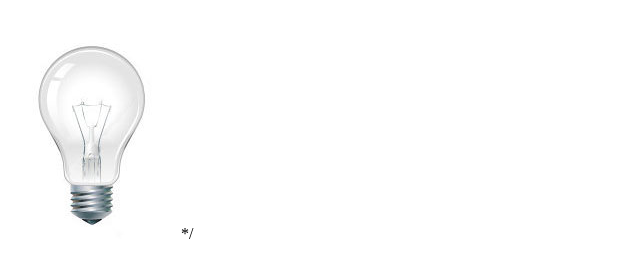
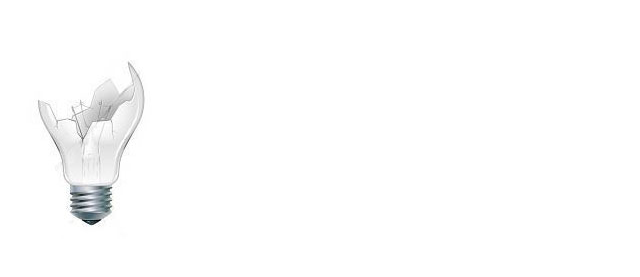
Before and after one commit to luizcv1/primeiro-comando-em-js, a plain HTML site: page primeiros comandos em JS/file/index.html in a window 1280 px wide. Both pictures are taken after a click on the picture 92 px from the left and 189 px from the top of the page. Shown: the part 61-338 px from the top of the page, without its empty margins (0-640 px from the left). Drawn offline with Linux system fonts and the light colour scheme.

Commit message:
modificação2

```diff
--- a/primeiros comandos em JS/file/index.html
+++ b/primeiros comandos em JS/file/index.html
@@ -7,23 +7,33 @@
     <meta name="viewport" content="width=device-width, initial-scale=1.0">
     <title> test javascript </title>
 </head>
+
 <script>
-    function acendeLampada() {
-        document.getElementById("luz").src = "_imagens/lampada-acesa.jpg";
-    }
-    function apagaLampada() {
-        document.getElementById("luz").src = "_imagens/lampada-apagada.jpg";
-    }
-    function quebraLampada() {
-        document.getElementById("luz").src = "_imagens/lampada-quebrada.jpg";
+    var quebrada = false;
+    function mudaLampada(tipo) {
+        if (tipo == 1) {
+            arquivo = "_imagens/lampada-acesa.jpg";
+        }
+        if (tipo == 2) {
+            arquivo = "_imagens/lampada-apagada.jpg";
+        }
+        if (tipo == 3) {
+            arquivo = "_imagens/lampada-quebrada.jpg";
+        }
+        if (!quebrada) {
+            document.getElementById("luz").src = arquivo;
+            if (tipo == 3) {
+                quebrada = true;
+            }
+        }
     }
 </script>
 
 <body>
 
     <h1>acenda a lampada</h1>
-    <img src="_imagens/lampada-apagada.jpg" id="luz" onmousemove="acendeLampada()" onmouseout="apagaLampada() " onclick="quebraLampada()"/>
-*/
+    <img src="_imagens/lampada-apagada.jpg" id="luz" onmousemove="mudaLampada(1)" onmouseout="mudaLampada(2) "
+        onclick="mudaLampada(3)" />
 </body>
 
 </html>
```
